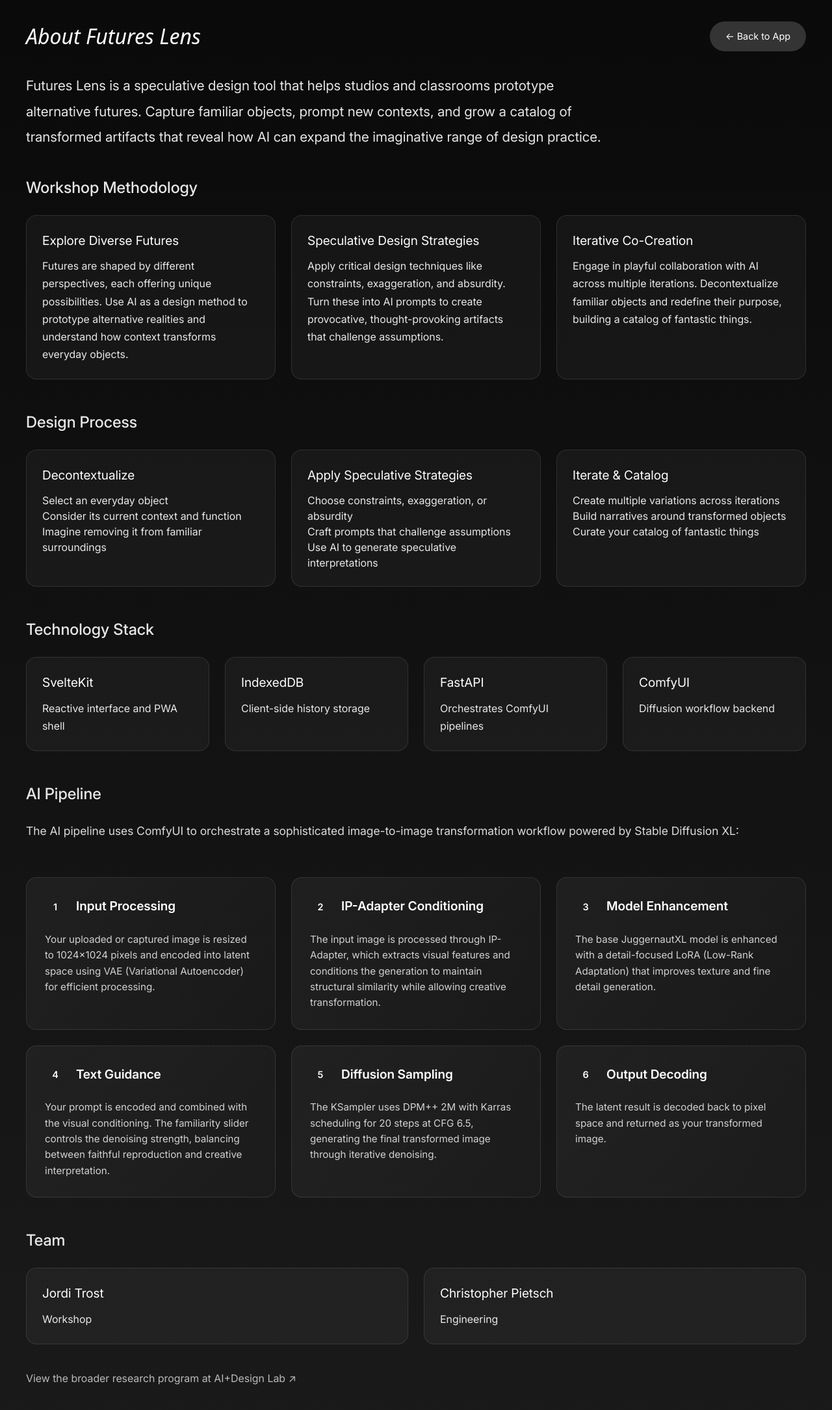
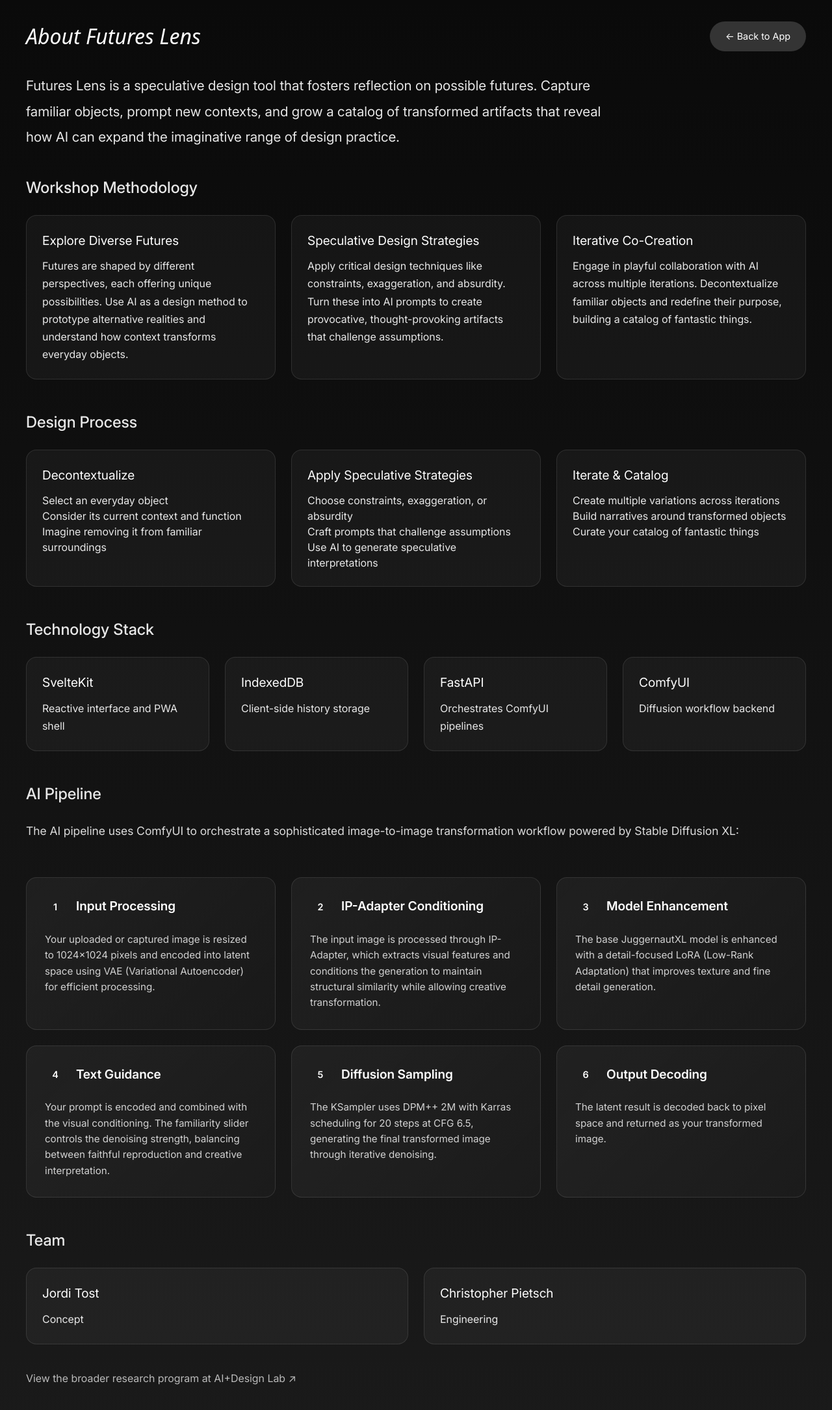
Before and after one commit to hfg-gmuend/lens.aid-lab.hfg-gmuend.de, a SvelteKit app in the folder frontend/: page /about in a window 1280 px wide. Shown: the top 2170 px of the page at 65% size. Built offline with nearby package versions, Linux system fonts and the light colour scheme.

Commit message:
Name change

```diff
--- a/frontend/src/routes/about/+page.svelte
+++ b/frontend/src/routes/about/+page.svelte
@@ -42,7 +42,7 @@
 	];
 
 	const contributors = [
-		{ name: 'Jordi Trost', role: 'Workshop' },
+		{ name: 'Jordi Tost', role: 'Concept' },
 		{ name: 'Christopher Pietsch', role: 'Engineering' }
 	];
 </script>
@@ -55,7 +55,7 @@
 
 	<section class="hero">
 		<p class="lead">
-			Futures Lens is a speculative design tool that helps studios and classrooms prototype alternative futures.
+			Futures Lens is a speculative design tool that fosters reflection on possible futures.
 			Capture familiar objects, prompt new contexts, and grow a catalog of transformed artifacts that reveal how
 			AI can expand the imaginative range of design practice.
 		</p>
```
